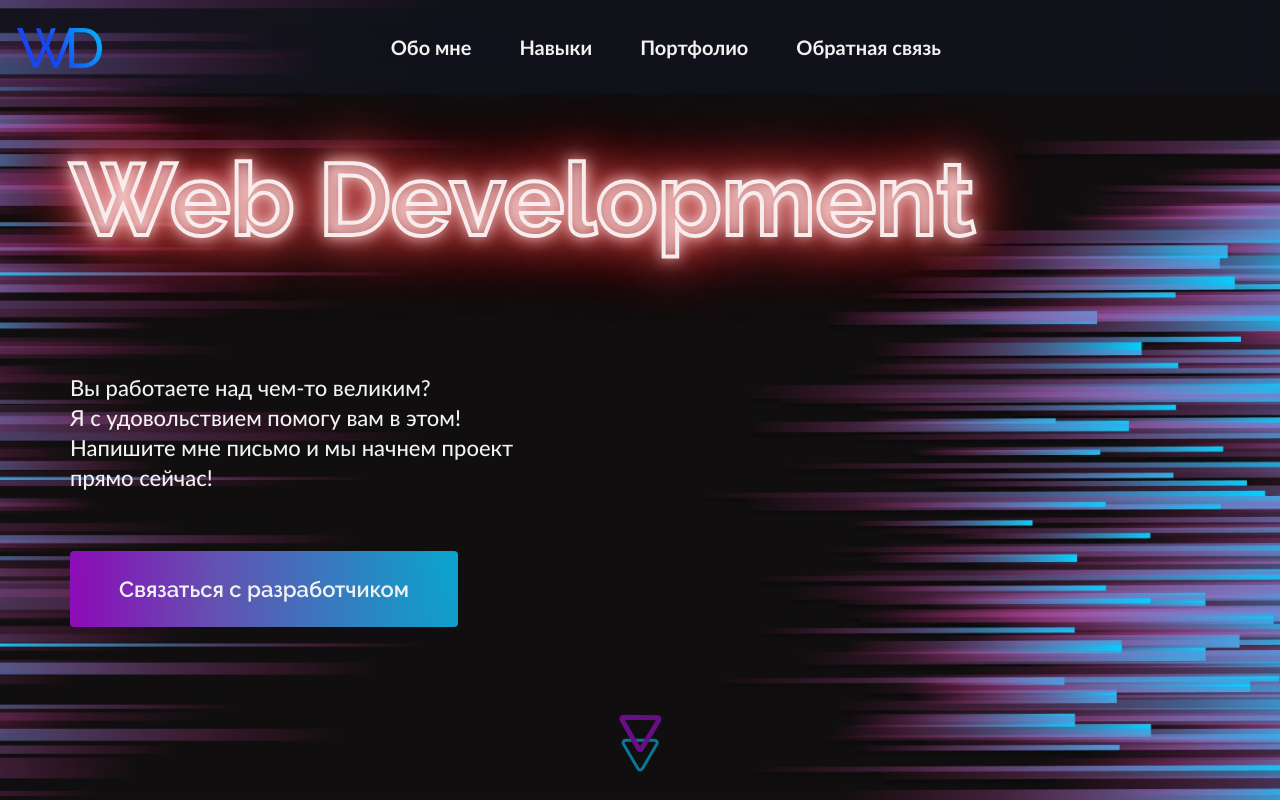
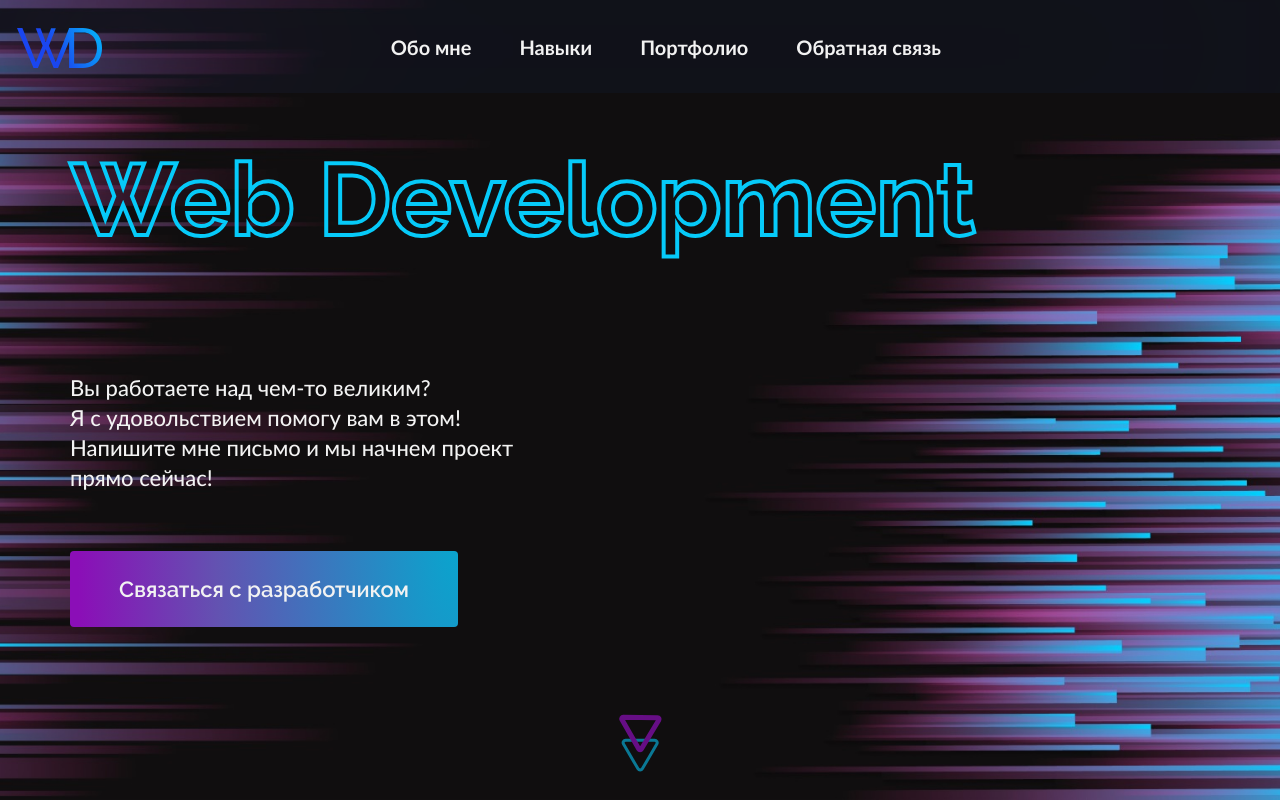
Before and after one commit to Feelcover/My-Site, a Next.js app: page / in a window 1280 px wide. Shown: the top 800 px of the page. Built offline with nearby package versions, Linux system fonts and the light colour scheme.

Commit message:
тест

```diff
--- a/components/About/About.module.scss
+++ b/components/About/About.module.scss
@@ -7,7 +7,7 @@
   }
 
   @media all and (max-width: 800px) {
-    padding-top: 230px;
+    padding-top: 100px;
     padding-bottom: 44px;
   }
 
--- a/components/Hero/Hero.module.scss
+++ b/components/Hero/Hero.module.scss
@@ -7,6 +7,7 @@
   background-size: cover;
 
   @media all and (max-width: 800px) {
+    height: 600px;
     padding-top: 106px;
 }
 
@@ -30,6 +31,36 @@
       0 0 40px hsl(var(--hue), 80%, 70%, 0.9),
       0 0 60px hsl(var(--hue), 90%, 60%, 0.95),
       0 0 80px hsl(var(--hue), 100%, 50%, 1);
+
+      @media all and (max-width: 1440px) {
+        margin-bottom: 110px;
+    }
+
+    @media all and (max-width: 1080px) {
+        font-size: 72px;
+        margin-bottom: 88px;
+    }
+
+    @media all and (max-width: 800px) {
+        font-size: 52px;
+        margin-bottom: 57px;
+    }
+
+    @media all and (max-width: 485px) {
+        font-size: 42px;
+    }
+  }
+
+  &__titleMob {
+    margin: 0 0 98px;
+    font-size: 101px;
+    font-family: "Raleway";
+    font-weight: 700;
+    line-height: 128.9%;
+    --hue: 0;
+    -webkit-text-fill-color: transparent;
+    -webkit-text-stroke-width: 4px;
+    -webkit-text-stroke-color: #06CAF9;
 
       @media all and (max-width: 1440px) {
         margin-bottom: 110px;
@@ -177,3 +208,7 @@
     }
   }
 }
+
+.hidden{
+  display: none;
+}
--- a/components/Hero/Hero.tsx
+++ b/components/Hero/Hero.tsx
@@ -9,9 +9,10 @@ const Hero = () => {
   const isMobile = useMediaQuery(800);
   const offGsap = useMediaQuery(400);
   const title = useRef() as MutableRefObject<HTMLHeadingElement>;
+  console.log(offGsap);
 
   useEffect(() => {
-    if (offGsap) {
+    if (!offGsap) {
       const colors = gsap.to(title.current, {
         paused: true,
         duration: 20,
@@ -78,9 +79,8 @@ const Hero = () => {
                 transition={{ delay: 0.7 }}
                 initial={{ y: -900 }}
                 animate={{ y: 0 }}
-
               >
-              <h1 className={styles.hero__title} ref={title}>
+                <h1 className={`${styles.hero__titleMob}`} ref={title}>
                   Web Development
                 </h1>
               </motion.div>
```
Lines whose indentation alone changed are shown as unchanged.
